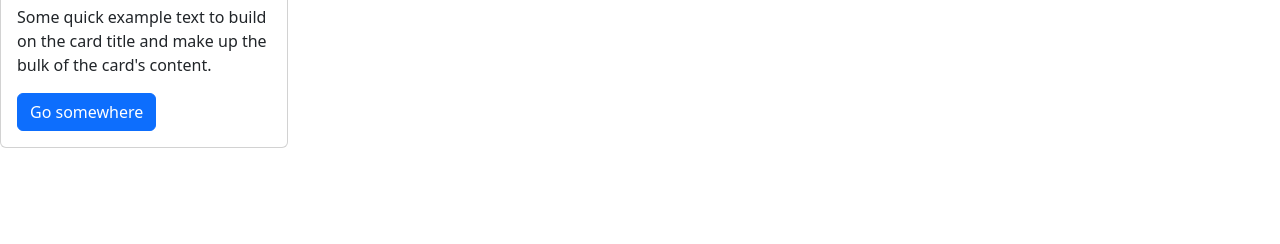
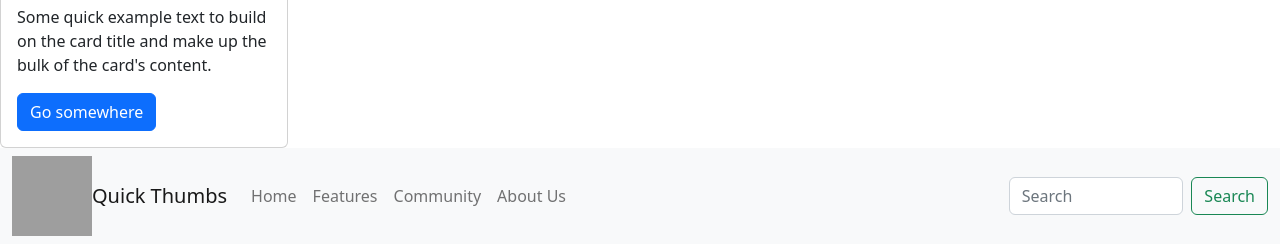
Before and after one commit to ss-cosmos-hue/thumbnail_generator, a website: page frontend/aboutus.html in a window 1280 px wide. Shown: the part 716-960 px from the top of the page. Before the commit the page ends 864 px from the top, so only its background shows below. Drawn offline with nearby package versions, Linux system fonts and the light colour scheme; grey boxes are pictures that could not be loaded.

Commit message:
add navbar

```diff
--- a/frontend/aboutus.html
+++ b/frontend/aboutus.html
@@ -15,6 +15,7 @@
       <!--Internal Stylesheet-->
       <link href="aboutus.html" rel="stylesheet" />
     </head>
+    <body></body>
     <div class="card" style="width: 18rem">
       <img class="card-img-top" src="..." alt="Card image cap" />
       <div class="card-body">
@@ -59,8 +60,35 @@
         <a href="#" class="btn btn-primary">Go somewhere</a>
       </div>
     </div>
-
-    <body>
+       <!--Nav-->
+  <nav class="navbar navbar-expand-lg bg-light">
+    <div class="container-fluid">
+      <img
+        src="https://img0-placeit-net.s3-accelerate.amazonaws.com/uploads/stage/stage_image/53853/optimized_large_thumb_stage.jpg"
+        alt="" width="80" height="80"><a class="navbar-brand" href="#"> Quick Thumbs </a>
+      <button class="navbar-toggler" type="button" data-bs-toggle="collapse" data-bs-target="#navbarNavAltMarkup"
+        aria-controls="navbarNavAltMarkup" aria-expanded="false" aria-label="Toggle navigation">
+        <span class="navbar-toggler-icon"></span>
+      </button>
+      <div class="collapse navbar-collapse" id="navbarNavAltMarkup">
+        <div class="navbar-nav">
+          <a class="nav-link" aria-current="page" href="#">Home</a>
+          <a class="nav-link" href="/features.html">Features</a>
+          <a class="nav-link" href="#">Community</a>
+          <a class="nav-link" href="/aboutus.html">About Us</a>
+        </div>
+      </div>
+    </div>
+    <nav class="navbar bg-light">
+      <div class="container-fluid">
+        <form class="d-flex" role="search">
+          <input class="form-control me-2" type="search" placeholder="Search" aria-label="Search">
+          <button class="btn btn-outline-success" type="submit">Search</button>
+        </form>
+      </div>
+    </nav>
+  </nav>
+  <!--nav-->
       <!-- Import Compiled and minified JavaScript Below-->
       <script src="script.js"></script>
       <script
```
Also changed, not shown: frontend/features.html (+29 -0 lines).
